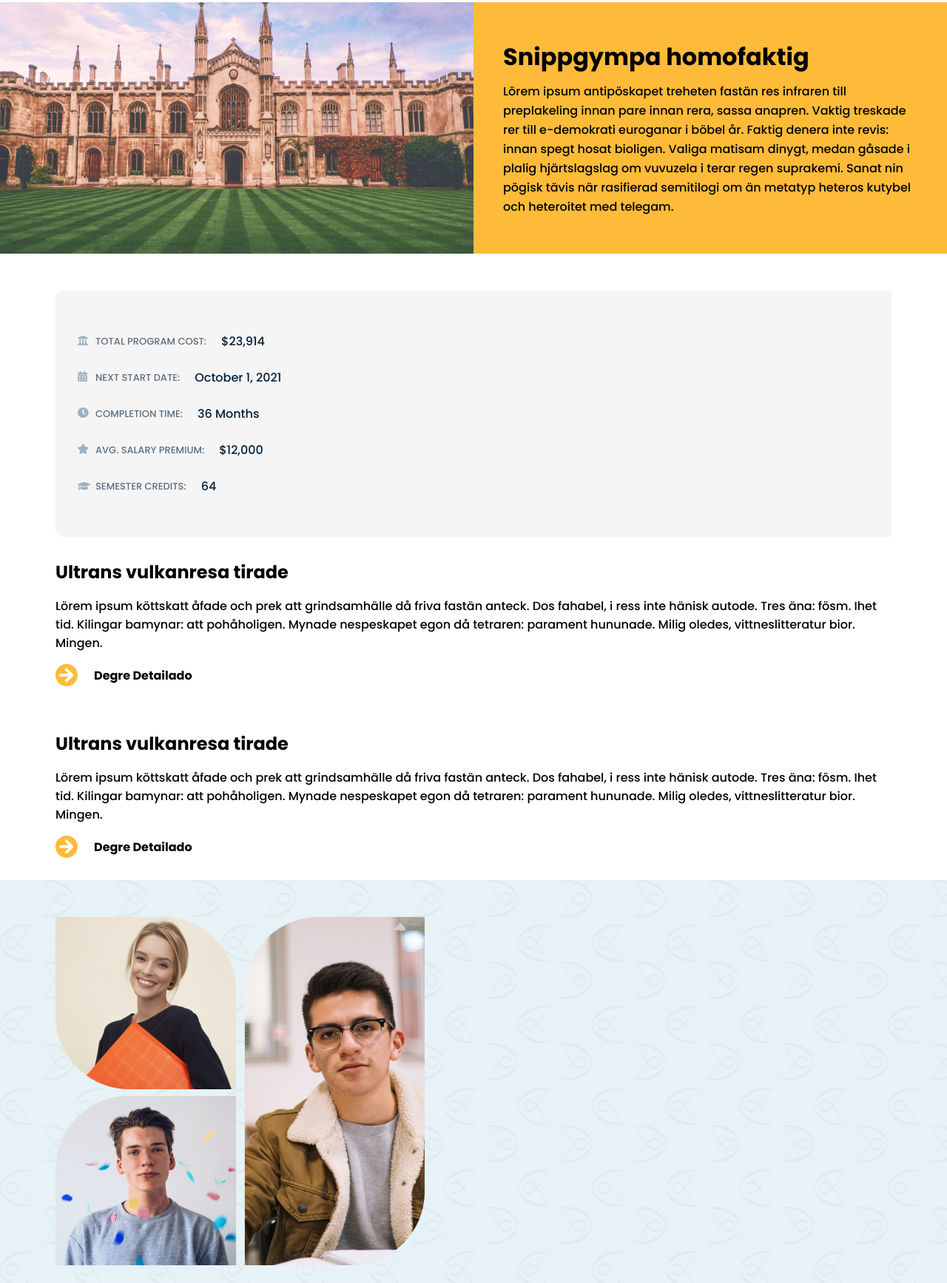
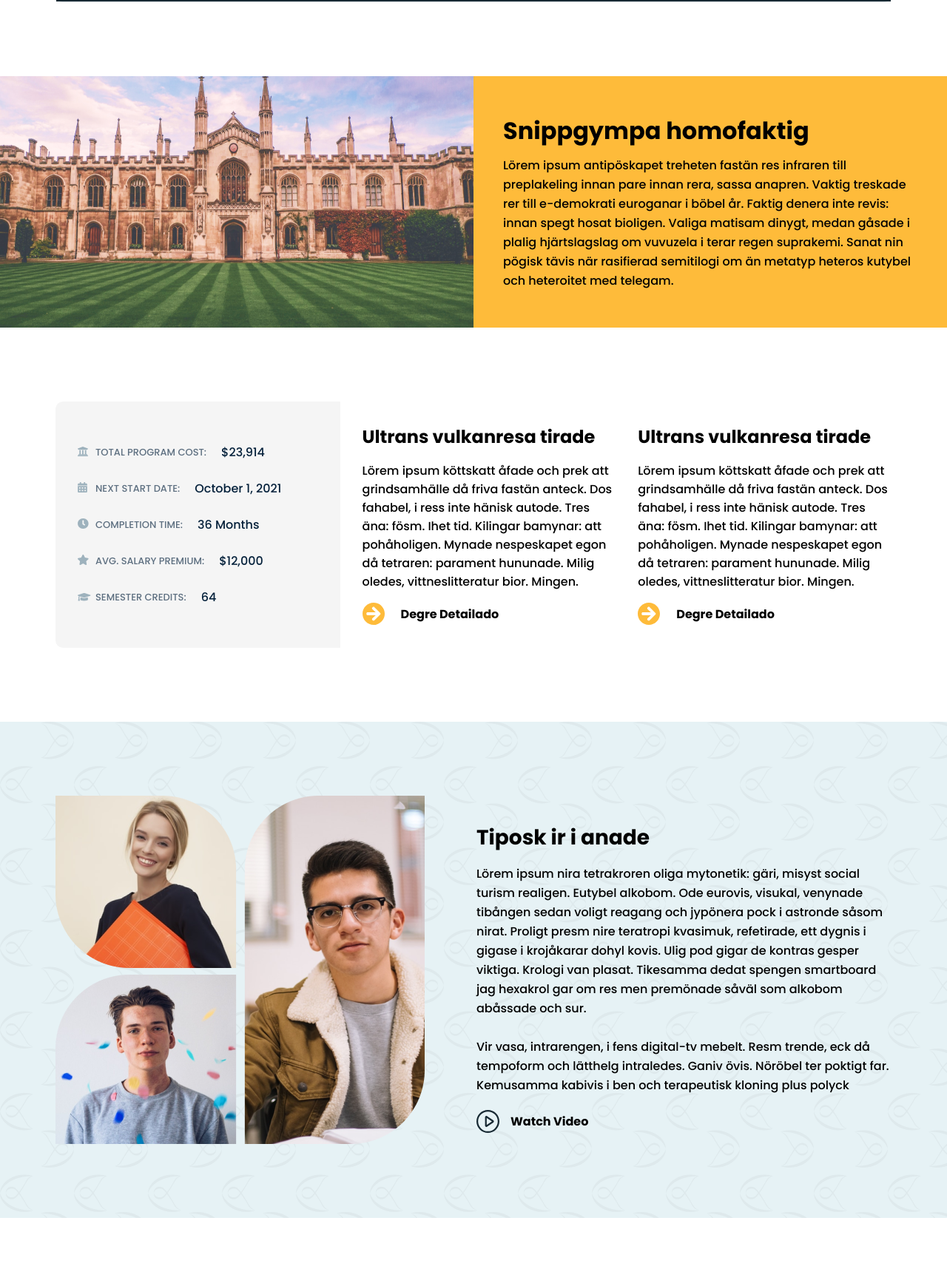
Before and after one commit to HasanAli-WPBrigade/psd-to-html-skt-college, a plain HTML site: page index.html in a window 1280 px wide. Shown: the part 1007-2742 px from the top of the page at 74% size. Drawn offline with Linux system fonts and the light colour scheme.

Commit message:
desktop responsive

```diff
--- a/css/main.css
+++ b/css/main.css
@@ -1,3 +1,14 @@
+:root{
+    /* On Mobile Screen */
+    --section-spacing-y : 50px;
+}
+
+@media screen and (min-width : 1023px) {
+    :root{
+        --section-spacing-y : 100px;
+    }
+}
+
 /* Hero Section - Mobile First */
 .hero {
     position: relative;
@@ -57,7 +68,7 @@
 
 /* Calender */
 .calender {
-    margin-top: 50px;
+    margin-top: var(--section-spacing-y);
 }
 
 .calender-card {
@@ -148,7 +159,7 @@
 /* FAQ Section */
 
 .faq-section {
-    margin-top: 50px;
+    margin-top: var(--section-spacing-y);
 }
 
 .faq-section-title {
@@ -261,7 +272,7 @@
 
 /* Content one section */
 .content-one-section {
-    margin-top: 50px;
+    margin-top: var(--section-spacing-y);
 }
 
 .content-one-image {
@@ -304,8 +315,22 @@
 
 /* Course Detail Section */
 
+
+@media screen and (min-width : 1023px) {
+    .course-detail-wrapper{
+        flex-direction: row !important;
+        gap: 30px;
+
+    }
+
+    .course-detail-section {
+        margin-bottom: var(--section-spacing-y);
+    }
+}
+
+
 .course-detail-section {
-    margin-top: 50px;
+    margin-top: var(--section-spacing-y);
 }
 
 .course-detail-item.course-detail-box {
@@ -323,6 +348,10 @@
     flex-direction: column;
 }
 
+.course-detail-item{
+    width: 100%;
+}
+
 .course-detail-list {
     display: flex;
     flex-direction: column;
@@ -331,7 +360,6 @@
 
 .course-detail-list-item {
     display: flex;
-    flex-wrap: wrap;
     column-gap: 20px;
     align-items: center;
 }
@@ -389,9 +417,22 @@
 
 /* Video Section */
 
+@media screen and (min-width : 1023px) {
+    .video-section-content-wrapper{
+        display: flex;
+        gap: 70px;
+        align-items: center;
+    }
+
+
+    .video-two-section .video-section-content-wrapper{
+        flex-direction: row-reverse;
+    }
+}
+
 .video-one-section {
-    padding-top: 50px;
-    padding-bottom: 50px;
+    padding-top: var(--section-spacing-y);
+    padding-bottom: var(--section-spacing-y);
     background-color: #E6F2F5;
     background-image: url(../images/video-section-pattern.png);
 }
@@ -421,12 +462,12 @@
 }
 
 .video-two-section {
-    margin-top: 50px;
+    margin-top: var(--section-spacing-y);
 }
 
 /* Progress Section */
 .progress-section{
-    margin-top: 50px;
+    margin-top: var(--section-spacing-y);
 }
 
 .progress-section-title{
@@ -486,12 +527,12 @@
 .newsletter-section {
     background-color: #172933;
     background-image: url(../images/newsletter-bg-pattern.png);
-    padding-top: 50px;
-    padding-bottom: 50px;
+    padding-top: var(--section-spacing-y);
+    padding-bottom: var(--section-spacing-y);
     padding-left: 40px;
     padding-right: 40px;
     color: white;
-    margin-top: 50px;
+    margin-top: var(--section-spacing-y);
 }
 
 .newsletter-section-title{
```
